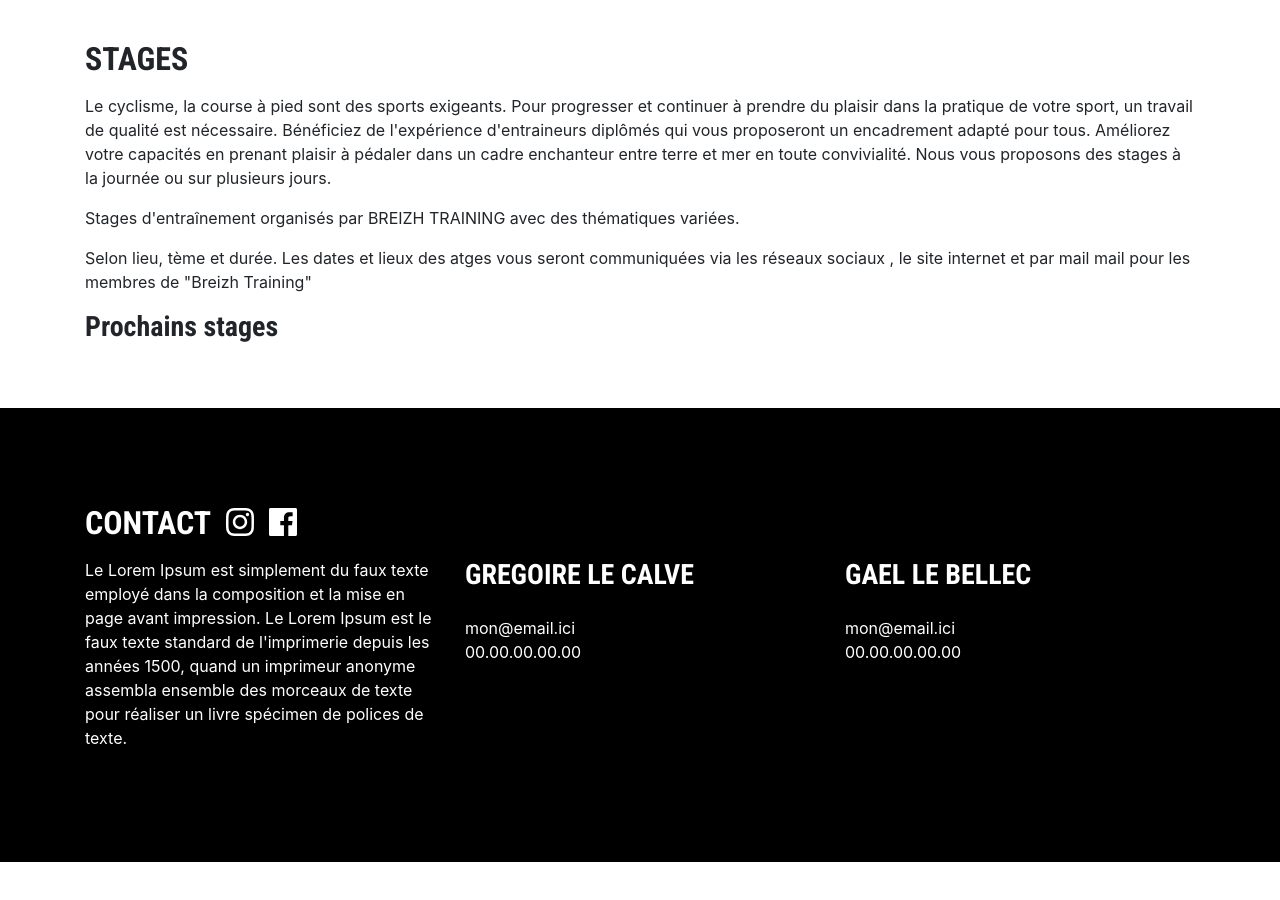
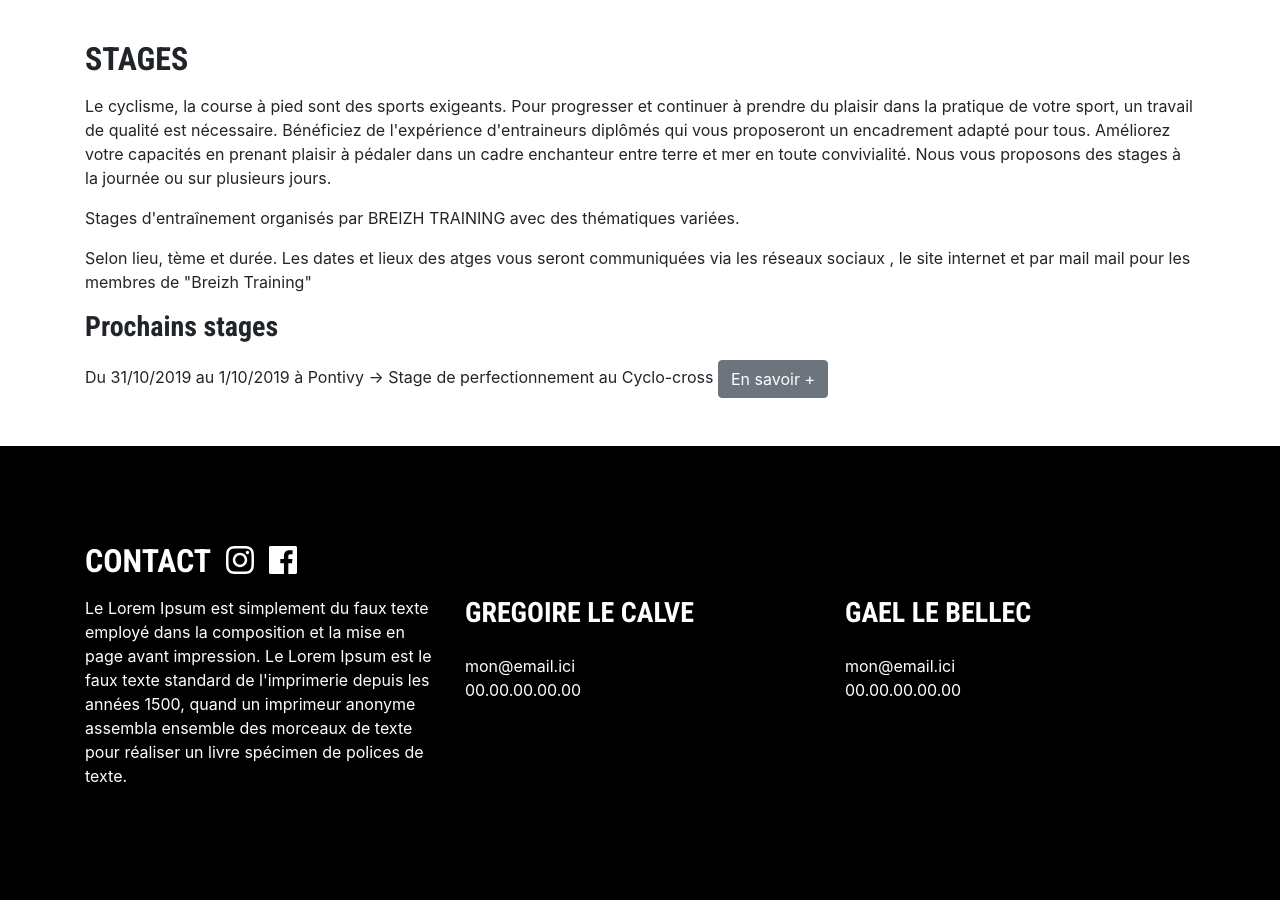
Before and after one commit to jn-prod/www-breizhtraining-bzh, a Jekyll site: the page built from index.html, in a window 1280 px wide and 900 px high, scrolled down 3686 px. Built offline with Jekyll 4.4.1, drawn with Linux system fonts in a browser that asks for light colours; nearby versions of some CDN libraries; before the commit the page ends 4548 px from its top, so only the background shows below that.

Commit message:
Update index.html

```diff
--- a/index.html
+++ b/index.html
@@ -112,6 +112,12 @@ version: "fr"
 					<p>Stages d'entraînement organisés par BREIZH TRAINING avec des thématiques variées.</p>
 					<p>Selon lieu, tème et durée. Les dates et lieux des atges vous seront communiquées via les réseaux sociaux , le site internet et par mail mail pour les membres de "Breizh Training"	</p>
 					<h3 class="my-3">Prochains stages</h3>
+					<div class="row">
+						<div class="col-12">
+							<span>Du  31/10/2019 au 1/10/2019 à Pontivy → Stage de perfectionnement au Cyclo-cross</span>
+							<a href="#" target="_blank" rel="nofollow" class="btn btn-secondary ml-auto">En savoir +</a>
+						</div>
+					</div>
 				</div>
 			</div>
 		</div>
```
